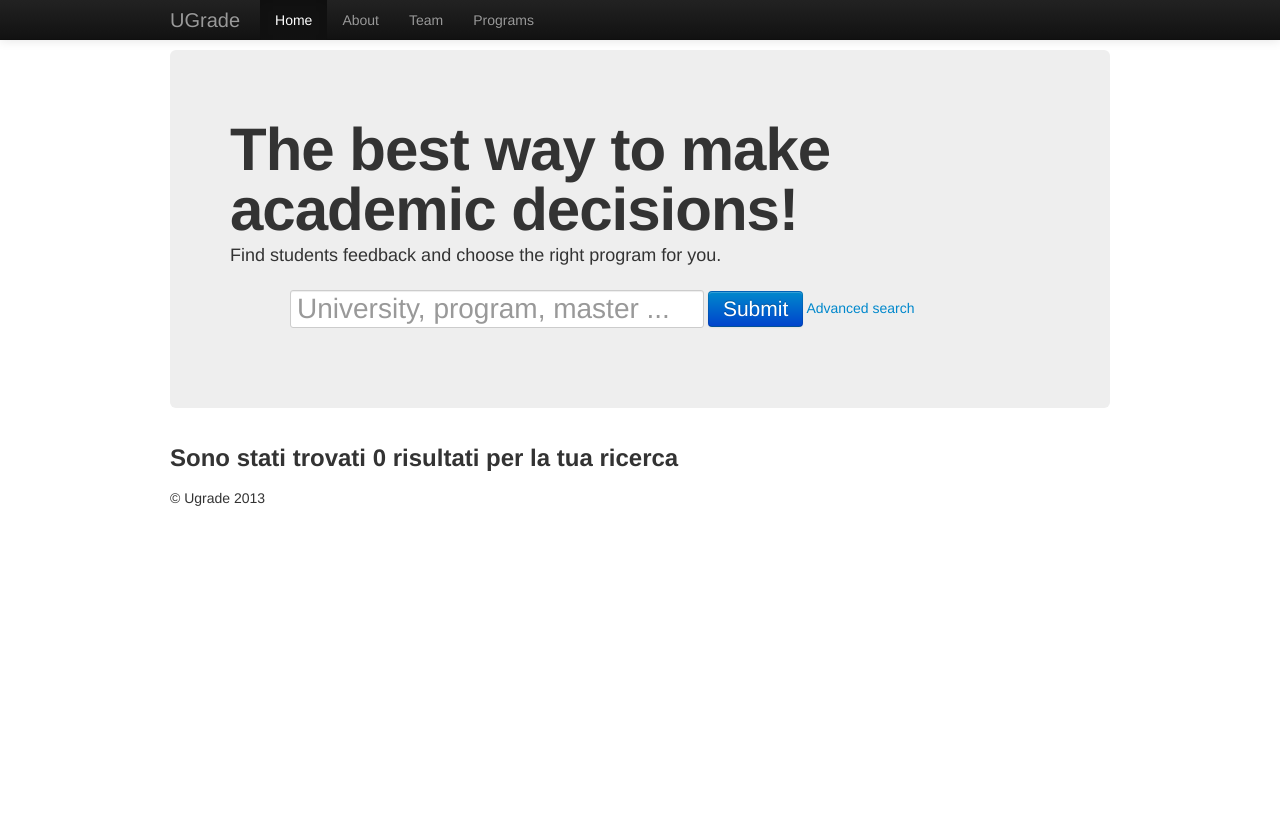
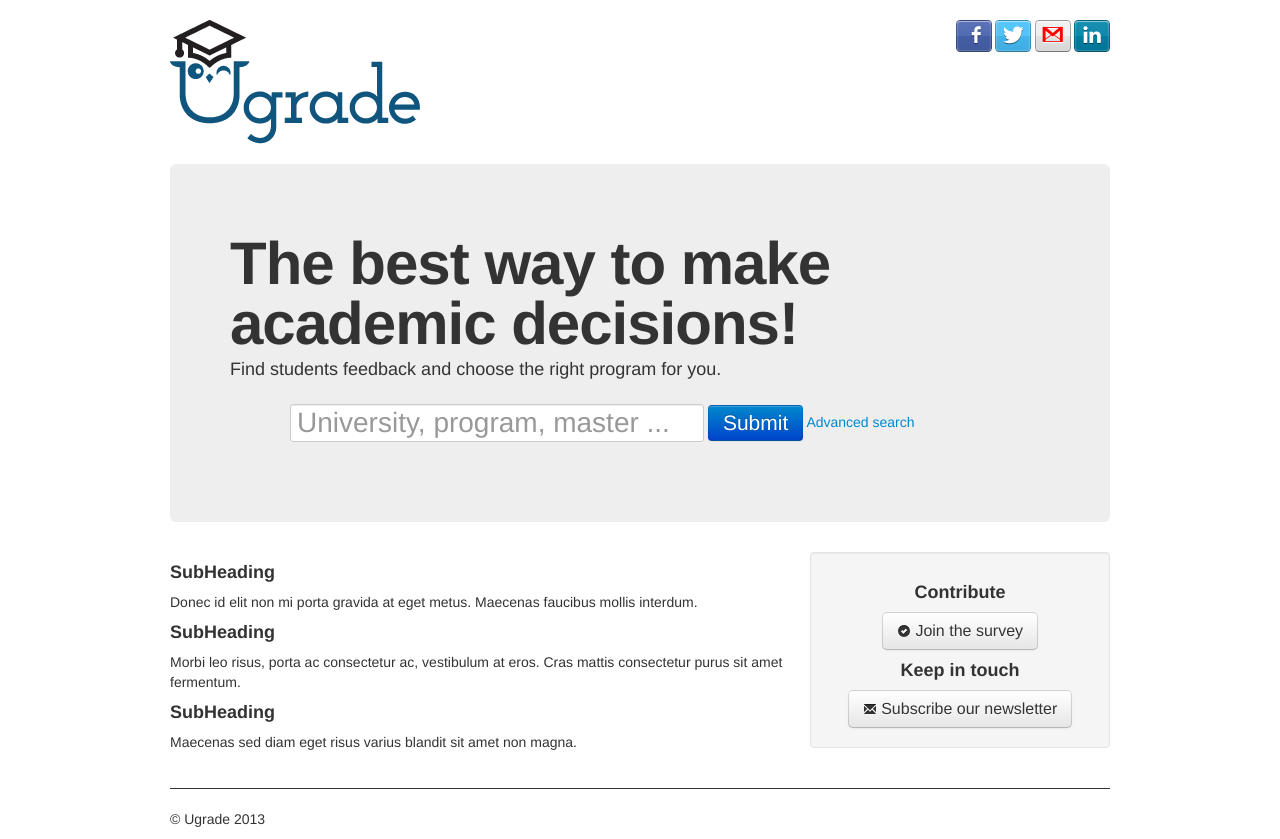
Before and after one commit to fabiofabbrucci/Ugrade, a CodeIgniter app: page / in a window 1280 px wide. Before the commit the page ends 506 px from the top, so only its background shows below. Run offline with CodeIgniter, Linux system fonts and the light colour scheme; data comes from the database, SQL or seed files in the repository.

Commit message:
Redesign

```diff
--- a/application/views/home.php
+++ b/application/views/home.php
@@ -12,24 +12,16 @@
     </head>
     <body>
 
-        <div id="container">
-            <div class="navbar navbar-inverse navbar-fixed-top">
-                <div class="navbar-inner">
         <div class="container">
-                        <a class="brand" href="/index.php/">UGrade</a>
-                        <div class="nav-collapse collapse">
-                            <ul class="nav">
-                                <li class="active"><a href="/index.php/">Home</a></li>
-                                <li><a href="#">About</a></li>
-                                <li><a href="#">Team</a></li>
-                                <li><a href="/index.php/uni/course">Programs</a></li>
-                            </ul>
+            <div class="pull-right">
+                <a href="https://www.facebook.com/pages/Ugrade/557436500934481" class="zocial facebook icon"></a>
+                <a href="https://twitter.com/Ugrade1" class="zocial twitter icon"></a>
+                <a href="mailto:ugrade.startup@gmail.com" class="zocial gmail icon"></a>
+                <a href="http://www.linkedin.com/groups/Ugrade-4833031/about" class="zocial linkedin icon"></a>
             </div>
-                    </div>
-                </div>
-            </div>
-
-            <div class="container">
+            <a href="/index.php/" id="brand">
+                <img src="/img/logo.ugrade.png" />
+            </a>
 
             <div class="hero-unit">
                 <h1>The best way to make academic decisions!</h1>
@@ -71,17 +63,17 @@
                 </form>
 
             </div>
+                <?php if (count($courses) != 0) { ?>
+                    <div id="course_list">
                         <h3>Sono stati trovati <?php echo count($courses); ?> risultati per la tua ricerca</h3>
-                <div id="course_list">
-                    <?php if(count($courses) != 0): ?>
-                    <?php foreach($courses as $c){ ?>
+                        <?php foreach ($courses as $c) { ?>
                             <article>
                                 <div class="pull-right">
                                     <?php echo $c['uni']->name; ?> <i class="icon-home"></i><br />
                                     <b>14</b> feedbacks <i class="icon-star"></i>
                                 </div>
                                 <?php
-                                echo "<h2><a href=\"/index.php/uni/course/".$c['corso']->id."\">".$c['corso']->name."</a></h2>";
+                                echo "<h2><a href=\"/index.php/uni/course/" . $c['corso']->id . "\">" . $c['corso']->name . "</a></h2>";
                                 ?>
                                 <div class="progress">
                                     <div class="bar bar-success" style="width: 35%;" rel="tooltip" title="Skill 1">35%</div>
@@ -92,9 +84,42 @@
                                 </div>
                                 <div class="clearfix"></div>
                             </article>
-                    <?php } ?>
-                    <?php endif;?>
+                        <?php }
+                    ?>
                     </div>
+                    <?php
+                    } else {
+                        ?>
+
+                        <div class="row">
+                            <div class="span8">
+                                <h4>SubHeading</h4>
+                                <p>Donec id elit non mi porta gravida at eget metus. Maecenas faucibus mollis interdum.</p>
+
+                                <h4>SubHeading</h4>
+                                <p>Morbi leo risus, porta ac consectetur ac, vestibulum at eros. Cras mattis consectetur purus sit amet fermentum.</p>
+
+                                <h4>SubHeading</h4>
+                                <p>Maecenas sed diam eget risus varius blandit sit amet non magna.</p>
+                            </div>
+                            <div class="span4">
+                                <div class="well">
+                                    <center>
+                                        <h4>Contribute</h4>
+                                        <a class="btn btn-large" href="http://www.surveymonkey.com/s/CNRQVVD" target="_blank">
+                                            <i class="icon-ok-sign"></i> Join the survey
+                                        </a>
+
+                                        <h4>Keep in touch</h4>
+                                        <a href="http://eepurl.com/uQE5v" target="_blank" class="btn btn-large"><i class="icon-envelope"></i> Subscribe our newsletter</a>
+                                    <center>
+                                </div>
+                            </div>
+                        </div>
+
+                    <?php
+                    }
+                    ?>
 
                 <div class="footer">
                     <p>&copy; Ugrade 2013</p>
--- a/css/application.css
+++ b/css/application.css
@@ -7,7 +7,12 @@
 */
 
 body {
-    padding-top: 50px;
+    padding-top: 20px;
+}
+
+#brand{
+    margin-bottom: 20px;
+    display: block;
 }
 
 #search_form{
@@ -92,3 +97,9 @@ body {
 #course_list article .pull-right{
     text-align: right;
 }
+
+.footer{
+    margin-top: 20px;
+    padding-top: 20px;
+    border-top: 1px solid #333333;
+}
```
Also changed, not shown: application/controllers/uni.php (+14 -16 lines), application/views/coursesshow.php (+17 -23 lines), application/views/homesearch.php (+11 -19 lines), img/logo.ugrade.png (added). Lines whose indentation alone changed are shown as unchanged.
